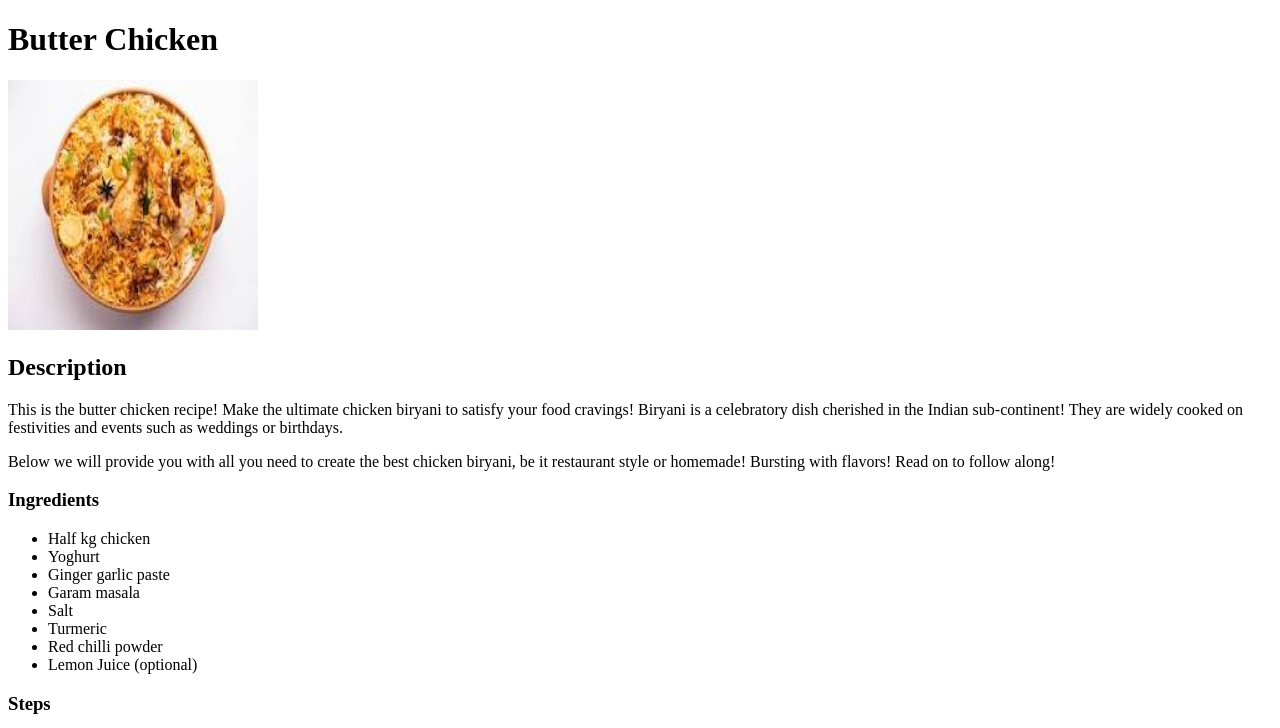
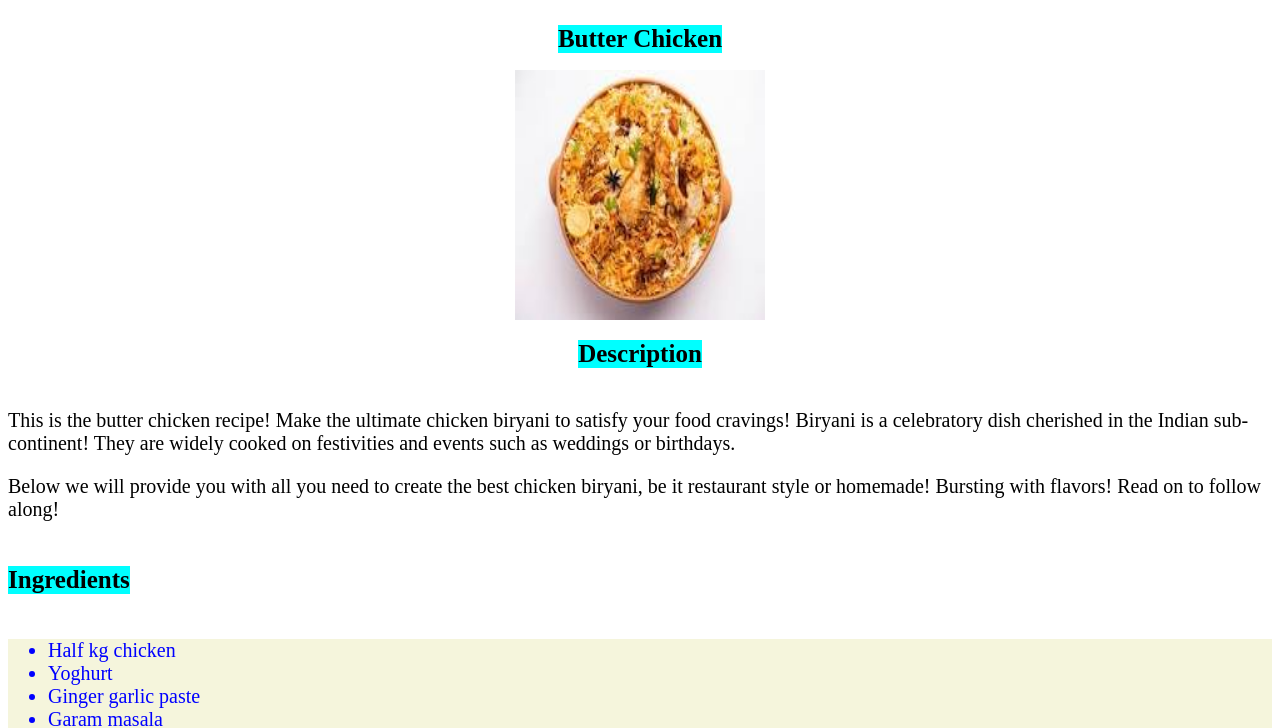
Before and after one commit to moahnaf11/odin-recipes, a plain HTML site: page recipes/chickenbiryani.html in a window 1280 px wide. Shown: the top 728 px of the page. Drawn offline with Linux system fonts and the light colour scheme.

Commit message:
Add CSS rules for both recipes and index
Made three css files for all three pages

```diff
--- /dev/null
+++ b/css/biryani.css
@@ -0,0 +1,37 @@
+h1,
+h2,
+h3 {
+    text-align: center;
+    display: inline-block;
+    font-family: "Times New Roman", serif;
+    font-size: 25px;
+    background-color: aqua;
+    font-weight: bold;
+    color: black;
+}
+
+div {
+    text-align: center;
+}
+
+h3 {
+    text-align: left;
+}
+
+p {
+    font-size: 20px;
+}
+
+ul,
+ol {
+    font-size: 20px;
+    color: blue;
+    background-color: beige;
+    font-weight: 300;
+}
+
+.center {
+    margin-left: auto;
+    margin-right: auto;
+    display: block;
+}
--- /dev/null
+++ b/css/butter.css
@@ -0,0 +1,37 @@
+h1,
+h2,
+h3 {
+    text-align: center;
+    display: inline-block;
+    font-family: "Times New Roman", serif;
+    font-size: 25px;
+    background-color: aqua;
+    font-weight: bold;
+    color: black;
+}
+
+div {
+    text-align: center;
+}
+
+h3 {
+    text-align: left;
+}
+
+p {
+    font-size: 20px;
+}
+
+ul,
+ol {
+    font-size: 20px;
+    color: blue;
+    background-color: beige;
+    font-weight: 300;
+}
+
+.center {
+    margin-left: auto;
+    margin-right: auto;
+    display: block;
+}
--- /dev/null
+++ b/css/homepage.css
@@ -0,0 +1,14 @@
+h1 {
+    text-align: center;
+    display: inline-block;
+    font-family: "Verdana", sans-serif;
+    font-size: 25px;
+    font-weight: bold;
+    background-color: lightblue;
+    color: black;
+
+}
+
+div {
+    text-align: center;
+}
--- a/recipes/chickenbiryani.html
+++ b/recipes/chickenbiryani.html
@@ -3,12 +3,13 @@
 <head>
     <meta charset="UTF-8">
     <meta name="viewport" content="width=device-width, initial-scale=1.0">
+    <link rel="stylesheet" href="../css/biryani.css">
     <title>Chicken Biryani</title>
 </head>
 <body>
-    <h1>Butter Chicken</h1>
-    <img src="../images/biryani.jpeg" alt="a full cooked biryani meal" width="250" height="250">
-    <h2>Description</h2>
+    <div><h1>Butter Chicken</h1></div>
+    <img src="../images/biryani.jpeg" alt="a full cooked biryani meal" width="250" height="250" class="center">
+    <div><h2>Description</h2></div>
     <p>This is the butter chicken recipe! Make the ultimate chicken biryani to satisfy your
         food cravings! Biryani is a celebratory dish cherished in the Indian sub-continent!
         They are widely cooked on festivities and events such as weddings or birthdays.
```
Also changed, not shown: index.html (+2 -1 lines), recipes/butterchicken.html (+4 -3 lines).
